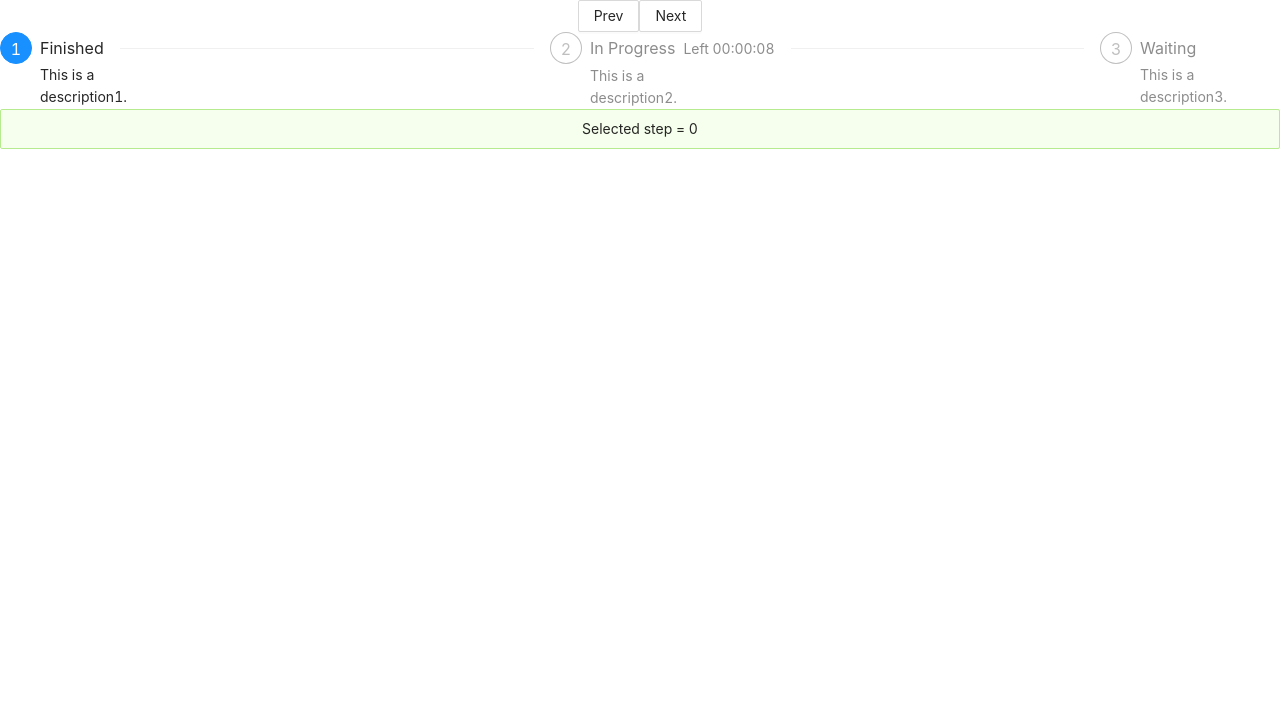
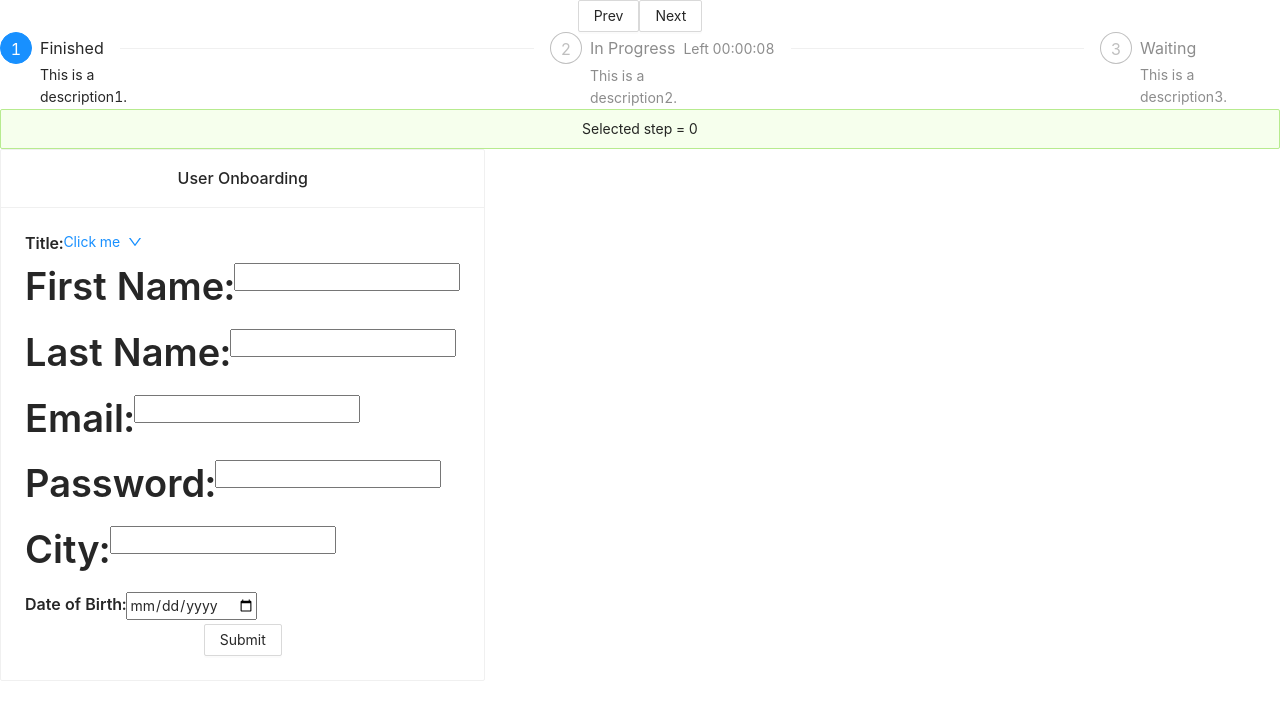
Before and after one commit to RuchetaG/time-tracker, a React (Create React App) app: page / in a window 1280 px wide. Shown: the top 720 px of the page. Built offline with nearby package versions, Linux system fonts and the light colour scheme.

Commit message:
updating signup with antd

```diff
--- a/package.json
+++ b/package.json
@@ -19,7 +19,6 @@
     "react-dom": "^18.1.0",
     "react-scripts": "5.0.1",
     "react-select": "^5.3.2",
-    "reactstrap": "^9.0.3",
     "typescript": "^4.7.2",
     "web-vitals": "^2.1.4",
     "yup": "^0.32.11"
--- a/src/App.tsx
+++ b/src/App.tsx
@@ -5,9 +5,7 @@ import { Steps } from "antd";
 
 import { Link } from "./link-tag";
 import { FormFields } from "./form";
-import { CustomDropdown } from "./dropdown";
 import { SignUpForm } from "./signup";
-import { COUNTRIES } from "./countries";
 
 const { Step } = Steps;
 
@@ -21,7 +19,6 @@ function App() {
 
   return (
     <div className="App">
-      {/* <SignUpForm></SignUpForm> */}
       <Button
         onClick={() => {
           if (currentStep > 0) setCurrentStep(currentStep - 1);
@@ -46,6 +43,7 @@ function App() {
         <Step title="Waiting" description="This is a description3." />
       </Steps>
       <Alert type="success" message={message}></Alert>
+      <SignUpForm></SignUpForm>
     </div>
   );
 }
--- a/src/dropdown.tsx
+++ b/src/dropdown.tsx
@@ -1,47 +1,33 @@
 import React, { useState } from "react";
-import Select from "react-select";
+import { DownOutlined } from "@ant-design/icons";
+import { Dropdown, Menu, Space } from "antd";
 
-export const Countries: Option[] = Object.entries(countries).map(
-  ([key, value]) => ({
-    label: value.name,
-    value: key.toLowerCase(),
-    data: { ...value, code: key.toLowerCase() },
-  })
+const menu = (
+  <Menu
+    items={[
+      {
+        label: "Mr.",
+        key: "0",
+      },
+      {
+        label: "Mrs.",
+        key: "1",
+      },
+      {
+        label: "Miss",
+        key: "2",
+      },
+    ]}
+  />
 );
 
-export interface Option {
-  label: string;
-  value: string | boolean;
-  data: any;
-  isDisabled?: boolean;
-}
-const options = [
-  {
-    value: "Mr.",
-    label: "Mr.",
-  },
-  { value: "Mrs.", label: "Mrs." },
-  { value: "Miss", label: "Miss" },
-];
-
-export const CustomDropdown = (props: any) => {
-  return <Select className="color-black" options={options} />;
-};
-
-// <div className="d-flex justify-content-center p-5">
-{
-  /* <Dropdown
-isOpen={isOpen}
-toggle={() => {
-  setIsOpen(!isOpen);
-}}
->
-<DropdownToggle caret>Select Value</DropdownToggle>
-<DropdownMenu>
-  <DropdownItem>Mr.</DropdownItem>
-  <DropdownItem>Mrs.</DropdownItem>
-  <DropdownItem>Miss</DropdownItem>
-</DropdownMenu>
-</Dropdown>
-</div> */
-}
+export const CustomDropdown = () => (
+  <Dropdown overlay={menu} trigger={["click"]}>
+    <a onClick={(e) => e.preventDefault()}>
+      <Space>
+        Click me
+        <DownOutlined />
+      </Space>
+    </a>
+  </Dropdown>
+);
--- a/src/form.tsx
+++ b/src/form.tsx
@@ -2,7 +2,7 @@ import { Button, Card, Row, Col, Alert, Typography } from "antd";
 import { Formik, Form, Field } from "formik";
 import * as Yup from "yup";
 import { CustomDropdown } from "./dropdown";
-import { FormInput } from "./FormInput";
+import { FormInput } from "./formInput";
 import axios from "axios";
 
 const { Title } = Typography;
--- a/src/formInput.tsx
+++ b/src/formInput.tsx
@@ -1,6 +1,8 @@
 import React from "react";
-import { Row, Col, Label, Alert } from "reactstrap";
+import { Row, Col, Typography, Alert } from "antd";
 import { Field } from "formik";
+
+const { Title } = Typography;
 
 export const FormInput = (props: {
   labelText: string;
@@ -12,16 +14,14 @@ export const FormInput = (props: {
   return (
     <Row>
       <Col>
-        <Label className="color-black" check>
-          {props.labelText}{" "}
-        </Label>
+        <Title>{props.labelText} </Title>
       </Col>
       <Col>
         <Field name={props.name} />
       </Col>
       <Col>
         {props.errors[props?.name] && props.touched[props?.name] ? (
-          <Alert color="danger">{props.errors[props?.name]} </Alert>
+          <Alert type="error" message={props.errors[props?.name]} />
         ) : null}
       </Col>
     </Row>
--- a/src/signup.tsx
+++ b/src/signup.tsx
@@ -1,21 +1,12 @@
 import React from "react";
-import {
-  Label,
-  Button,
-  Card,
-  CardBody,
-  CardTitle,
-  Container,
-  Row,
-  Col,
-  CardHeader,
-  Alert,
-} from "reactstrap";
+import { Button, Card, Row, Col, Alert, Typography } from "antd";
 import { Formik, Form, Field } from "formik";
 import * as Yup from "yup";
 import { CustomDropdown } from "./dropdown";
-import { FormInput } from "./FormInput";
+import { FormInput } from "./formInput";
 import axios from "axios";
+
+const { Title } = Typography;
 
 const signUpSchema = Yup.object().shape({
   firstName: Yup.string()
@@ -75,20 +66,13 @@ export const SignUpForm = () => {
     >
       {({ errors, touched, values }) => (
         <Form className="container">
-          <Container className="bg-light border" fluid>
           <Row>
             <Col>
               <div>
-                  <Card>
-                    <CardHeader>
-                      <CardTitle tag="h5" className="color-black">
-                        User Onboarding
-                      </CardTitle>
-                    </CardHeader>
-                    <CardBody>
+                <Card title=" User Onboarding">
                   <Row>
                     <Col className="color-black">
-                          <Label>Title: </Label>
+                      <Title level={5}>Title:</Title>
                     </Col>
                     <Col>
                       <CustomDropdown></CustomDropdown>
@@ -132,26 +116,22 @@ export const SignUpForm = () => {
                   ></FormInput>
                   <Row>
                     <Col>
-                          <Label className="color-black" check>
-                            Date of Birth:{" "}
-                          </Label>
+                      <Title level={5}>Date of Birth:</Title>
                     </Col>
                     <Col>
                       <Field name="dob" type="date" />
                     </Col>
                     <Col>
                       {errors.dob && touched.dob ? (
-                            <Alert color="danger">{errors.dob}</Alert>
+                        <Alert type="error" message={errors.dob} />
                       ) : null}
                     </Col>
                   </Row>
                   <Button>Submit</Button>
-                    </CardBody>
                 </Card>
               </div>
             </Col>
           </Row>
-          </Container>
         </Form>
       )}
     </Formik>
```
Also changed, not shown: src/countries.tsx (deleted, +0 -17 lines). Lines whose indentation alone changed are shown as unchanged.
